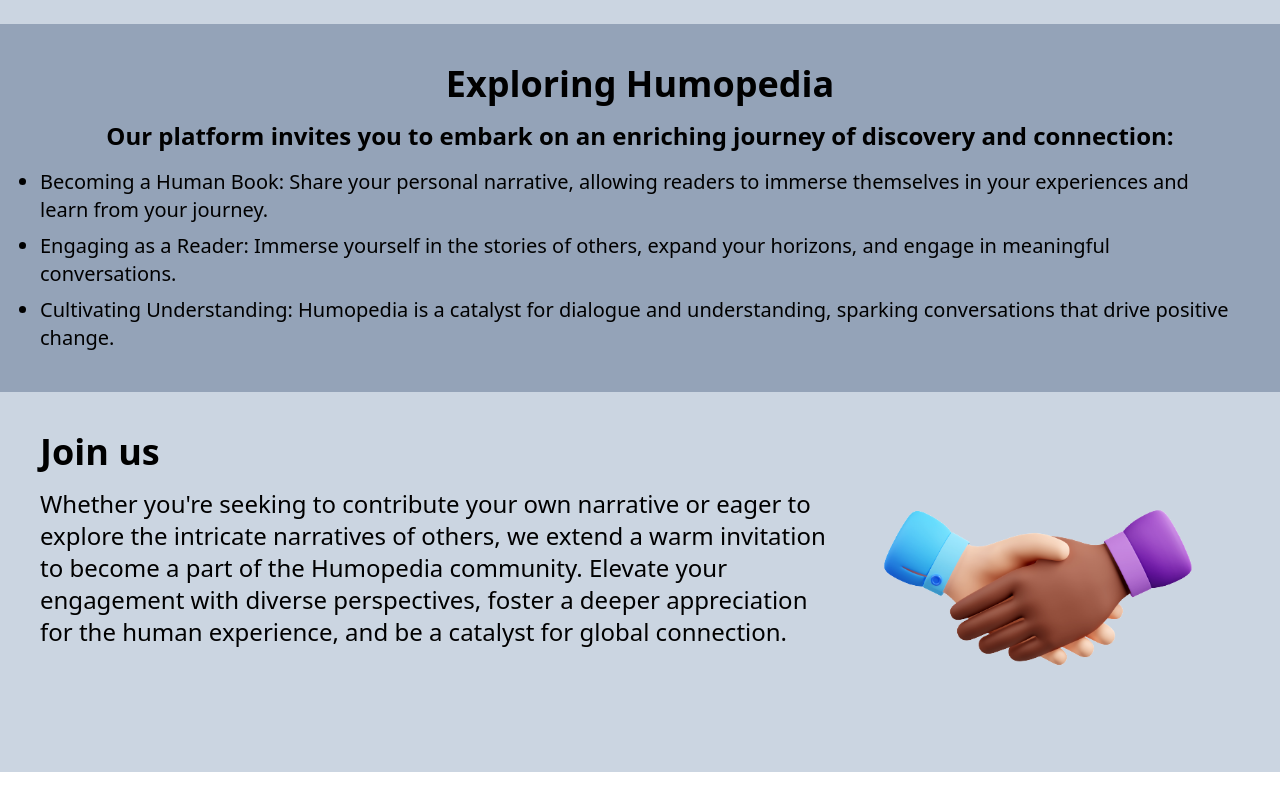
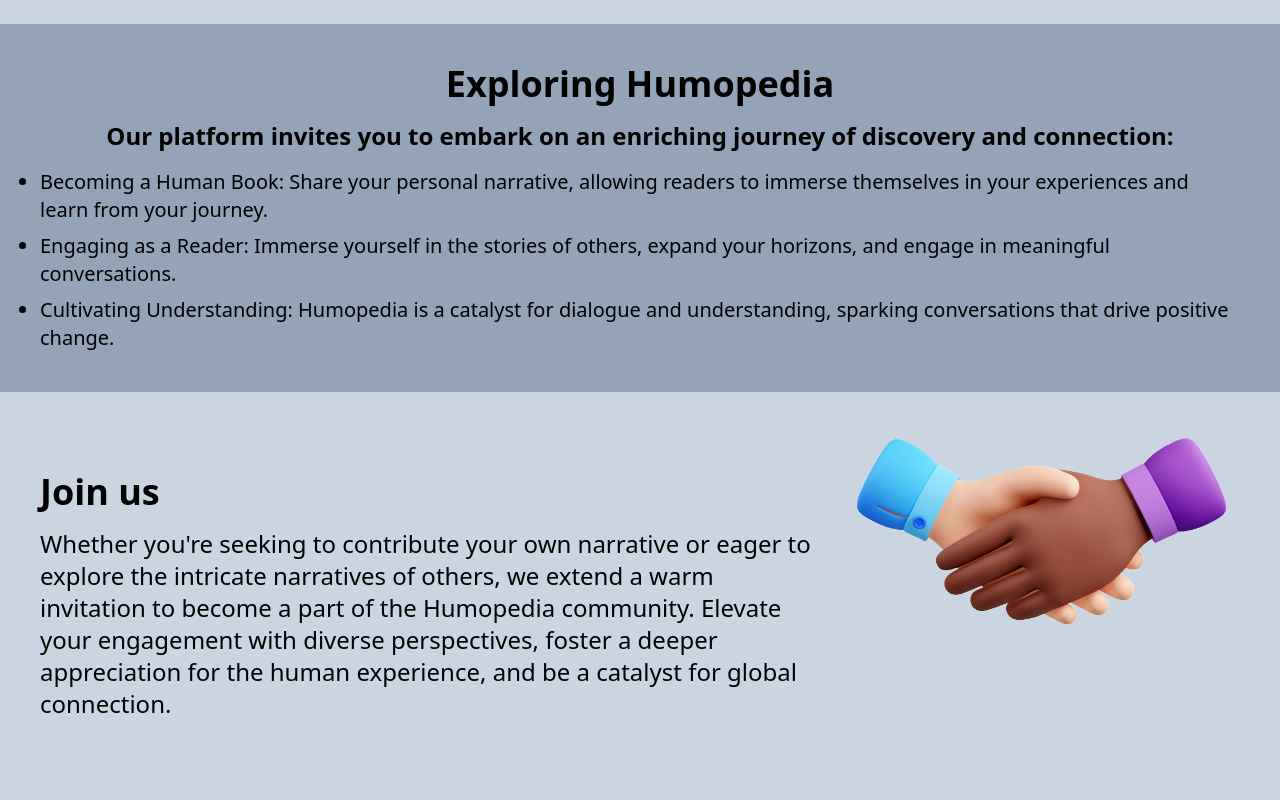
Before and after one commit to gajapathi22/highplay, a React (Create React App) app: page /about in a window 1280 px wide. Shown: the part 1500-2300 px from the top of the page. Before the commit the page ends 2272 px from the top, so only its background shows below. Built offline with nearby package versions, Linux system fonts and the light colour scheme.

Commit message:
about page

```diff
--- a/src/components/pages/About.js
+++ b/src/components/pages/About.js
@@ -1,6 +1,6 @@
 import React from "react";
 import Banner from "../Banner";
-import handshake from '../../assets/images/handshake-2.png'
+import handshake from '../../assets/images/handshake-5.png'
 
 const About = () =>{
     return(
@@ -75,9 +75,10 @@ const About = () =>{
 
 
               </diV>
-              <div className="p-10 bg-slate-300">
-                <div className="flex flex-row">
-                  <div className="basis-2/3 flex flex-col gap-4">
+              <div className="flex flex-row bg-slate-300">
+
+                  <div className=" basis-2/3 py-20 p-10 flex flex-row">
+                    <div className=" flex flex-col gap-4">
                         <div className="">
                           <h1 className="text-4xl font-bold">Join us</h1>
                         </div>
@@ -85,9 +86,11 @@ const About = () =>{
                             <h1 className="text-2xl">Whether you're seeking to contribute your own narrative or eager to explore the intricate narratives of others, we extend a warm invitation to become a part of the Humopedia community. Elevate your engagement with diverse perspectives, foster a deeper appreciation for the human experience, and be a catalyst for global connection.</h1>
                         </div>
                     </div>
-                  <div className="basis-1/3 flex  ">
-                    <img  className="rounded-3xl " src={handshake}/>
                   </div>
+
+                <div className="drop-shawdow-lg basis-1/3  ">
+                      <img  className=" pt-10 pr-10 " src={handshake}/>
+
                 </div>
               </div>
           </div>
```
Also changed, not shown: src/assets/images/handshake-2.png (deleted), src/assets/images/handshake-5.png (added). Lines whose indentation alone changed are shown as unchanged.
